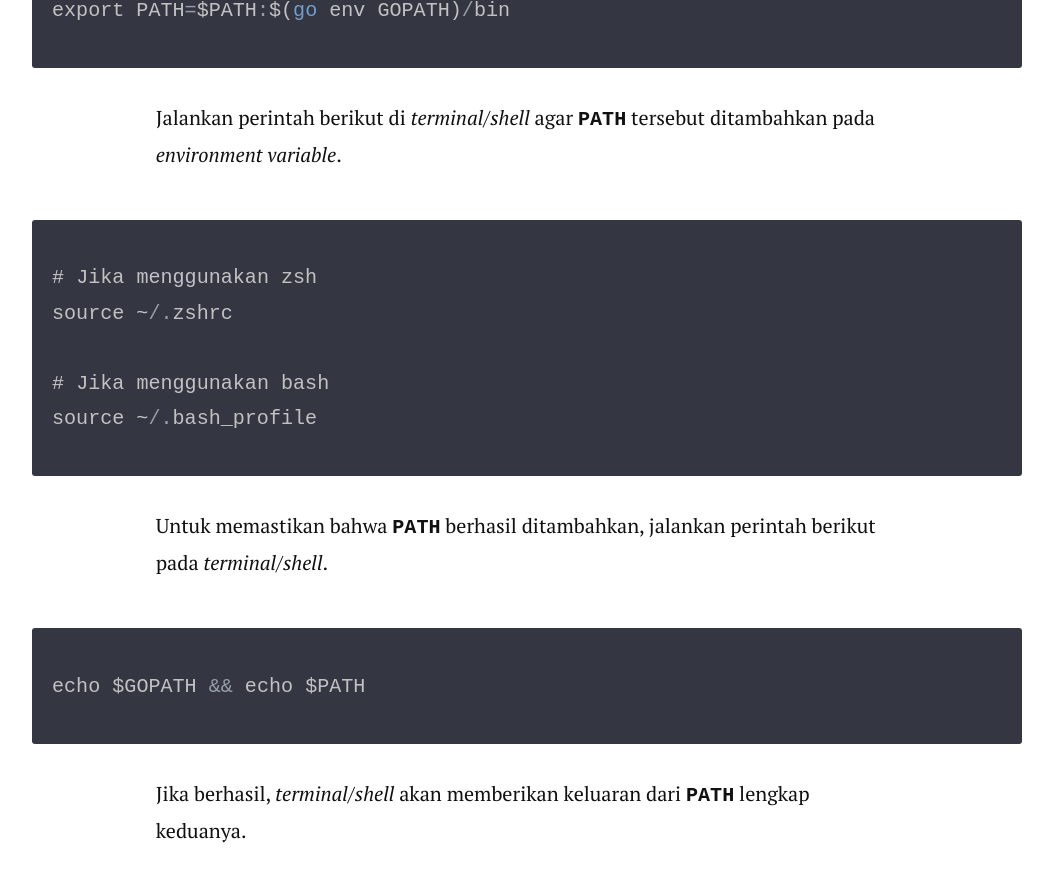
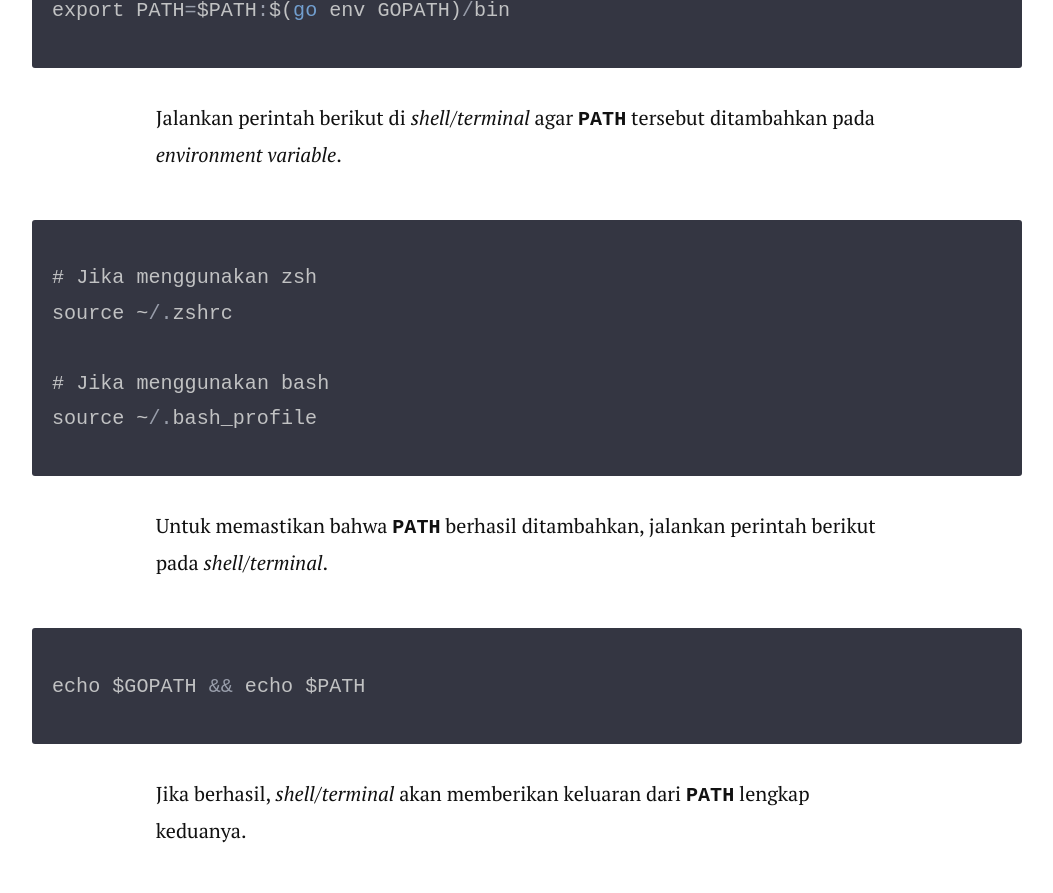
Before and after one commit to wlisrausr/wlisra.github.io, a Jekyll site: the page built from _posts/2018-01-13-go-installation-and-setup-on-macos.markdown, in a window 1280 px wide and 1400 px high, scrolled down 2761 px. Shown: the part 156-1049 px from the top of the window, without its empty margins (113-1166 px from the left). Built offline with Jekyll 4.4.1, drawn with Linux system fonts in a browser that asks for light colours; nearby versions of some CDN libraries; comment, search, counter and statistics services are not loaded; some of the changed text lies outside the part shown.

Commit message:
Update article

```diff
--- a/_posts/2018-01-13-go-installation-and-setup-on-macos.markdown
+++ b/_posts/2018-01-13-go-installation-and-setup-on-macos.markdown
@@ -19,7 +19,7 @@ Sebelum melakukan instalasi, ada baiknya cek terlebih dahulu apakah Go sudah ter
 go version
 {% endhighlight %}
 
-Jika sudah, *terminal/shell* akan memberikan keluaran seperti berikut dengan versi yang mungkin akan berbeda.
+Jika sudah, *shell/terminal* akan memberikan keluaran seperti berikut dengan versi yang mungkin akan berbeda.
 
 {% highlight go %}
 go version go1.9.2 darwin/amd64
@@ -51,7 +51,7 @@ export GOPATH=$HOME/code/go
 export PATH=$PATH:$(go env GOPATH)/bin
 {% endhighlight %}
 
-Jalankan perintah berikut di *terminal/shell* agar **`PATH`** tersebut ditambahkan pada *environment variable*.
+Jalankan perintah berikut di *shell/terminal* agar **`PATH`** tersebut ditambahkan pada *environment variable*.
 
 {% highlight go %}
 # Jika menggunakan zsh
@@ -61,13 +61,13 @@ source ~/.zshrc
 source ~/.bash_profile
 {% endhighlight %}
 
-Untuk memastikan bahwa **`PATH`** berhasil ditambahkan, jalankan perintah berikut pada *terminal/shell*.
+Untuk memastikan bahwa **`PATH`** berhasil ditambahkan, jalankan perintah berikut pada *shell/terminal*.
 
 {% highlight go %}
 echo $GOPATH && echo $PATH
 {% endhighlight %}
 
-Jika berhasil, *terminal/shell* akan memberikan keluaran dari **`PATH`** lengkap keduanya.
+Jika berhasil, *shell/terminal* akan memberikan keluaran dari **`PATH`** lengkap keduanya.
 
 {% highlight go %}
 /Users/wlisrausr/code/go
@@ -84,13 +84,13 @@ mkdir -p $GOPATH/src
 
 ### Pengujian
 
-Kita dapat memastikan apakah instalasi dan pengaturan tersebut sudah berfungsi dengan baik dengan cara meng-*install* **gotour** secara lokal. Jalankan perintah berikut pada *terminal/shell*.
+Kita dapat memastikan apakah instalasi dan pengaturan tersebut sudah berfungsi dengan baik dengan cara meng-*install* **gotour** secara lokal. Jalankan perintah berikut pada *shell/terminal*.
 
 {% highlight go %}
 go get golang.org/x/tour/gotour
 {% endhighlight %}
 
-Jika proses ini berhasil, maka kita dapat menjalankan perintah "**`gotour`**" pada *terminal/shell* dan mempelajari Go pada *browser* secara *offline*.
+Jika proses ini berhasil, maka kita dapat menjalankan perintah "**`gotour`**" pada *shell/terminal* dan mempelajari Go pada *browser* secara *offline*.
 
 *That's it*. Semoga bermanfaat dan jangan sungkan untuk meninggalkan komentar.
 
```
